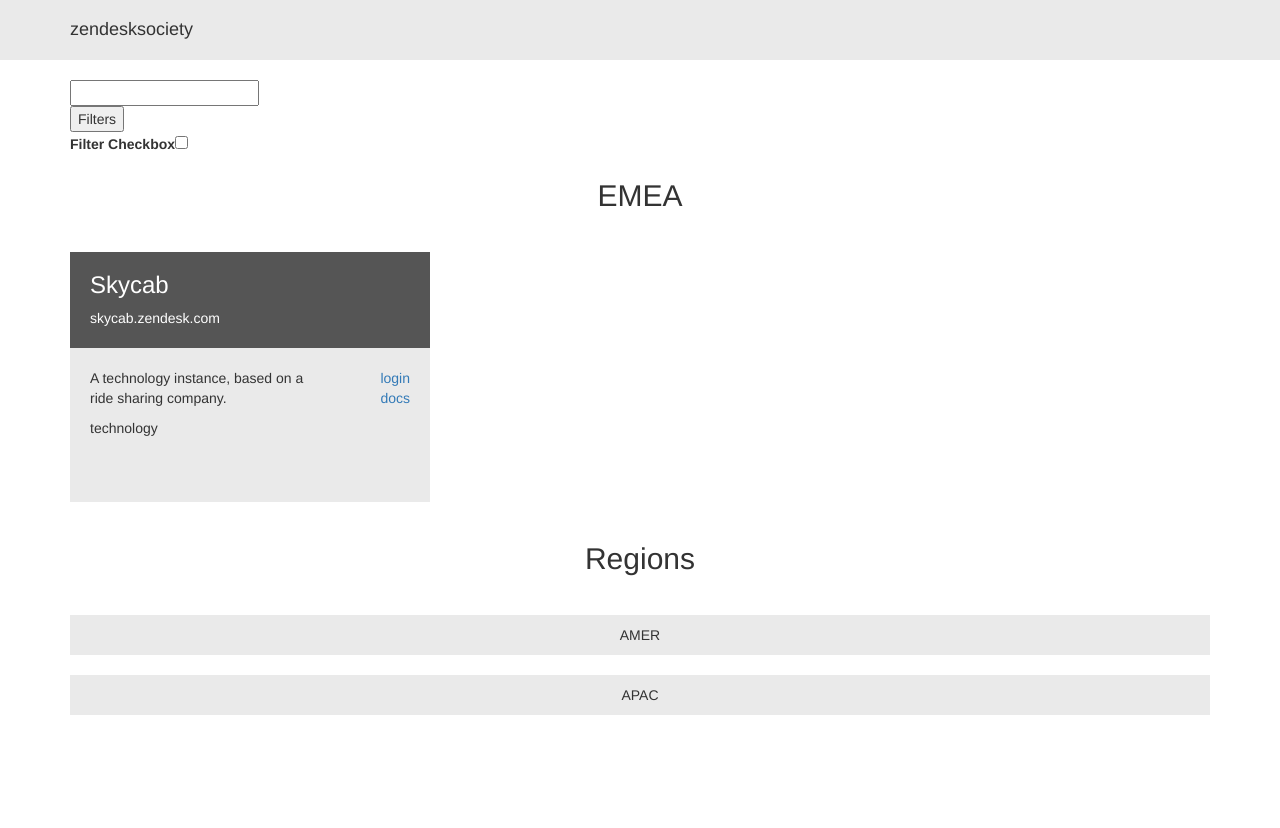
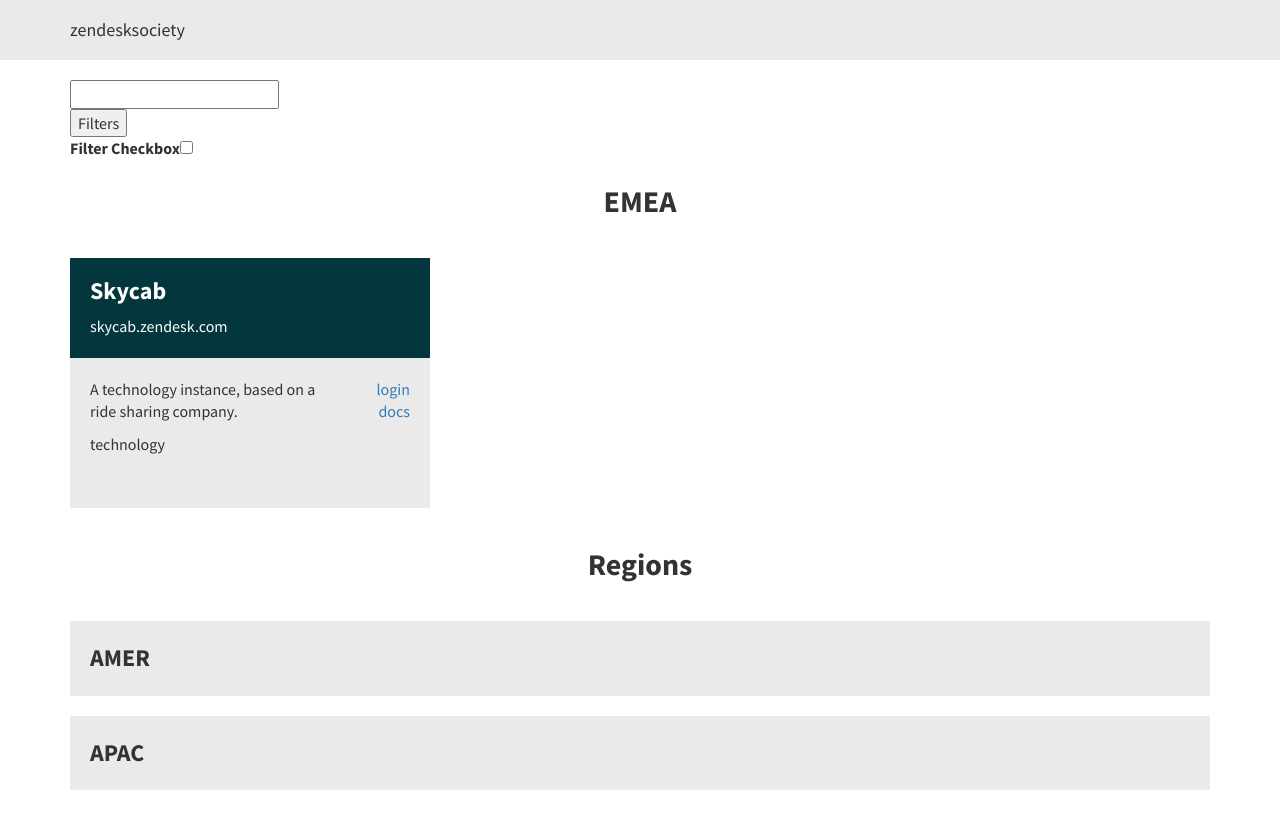
Before and after one commit to dashedstripes/society-demo, a React app: page / in a window 1280 px wide. Before the commit the page ends 800 px from the top, so only its background shows below. Built offline with nearby package versions, Linux system fonts and the light colour scheme.

Commit message:
Fix missing key and styles

```diff
--- a/public/index.html
+++ b/public/index.html
@@ -11,6 +11,7 @@
     -->
   <link rel="manifest" href="%PUBLIC_URL%/manifest.json">
   <link rel="shortcut icon" href="%PUBLIC_URL%/favicon.ico">
+  <link href="https://fonts.googleapis.com/css?family=Source+Sans+Pro:400,700" rel="stylesheet">
   <link rel="stylesheet" href="https://maxcdn.bootstrapcdn.com/bootstrap/3.3.7/css/bootstrap.min.css">
   <!--
       Notice the use of %PUBLIC_URL% in the tags above.
--- a/src/components/App.js
+++ b/src/components/App.js
@@ -3,6 +3,7 @@ import Header from './Header'
 import FormContainer from '../containers/FormContainer'
 import DemosContainer from '../containers/DemosContainer'
 import RegionsContainer from '../containers/RegionsContainer'
+import '../styles/App.css'
 
 class App extends Component {
   render() {
--- a/src/components/DemoCard.js
+++ b/src/components/DemoCard.js
@@ -5,7 +5,7 @@ class DemoCard extends Component {
   render() {
     return (
       <div className="DemoCard">
-        <div className="DemoCardTop">
+        <div className="DemoCardTop" style={{ backgroundColor: this.props.color }}>
           <h4 className="DemoCardName">{this.props.name}</h4>
           <a href={this.props.url} className="DemoCardURL">{this.props.url}</a>
         </div>
@@ -23,7 +23,7 @@ class DemoCard extends Component {
             </div>
           </div>
         </div>
-      </div>
+      </div >
     );
   }
 }
--- a/src/components/DemosList.js
+++ b/src/components/DemosList.js
@@ -5,11 +5,13 @@ class DemoList extends Component {
   render() {
     return (
       <div className="row">
-        {this.props.demos.map(demo => (
-          <div className="col-md-4">
-            <DemoCard key={demo.id} {...demo} />
-          </div>
-        ))}
+        {this.props.demos.map(demo => {
+          return (
+            <div key={demo.id} className="col-md-4">
+              <DemoCard {...demo} />
+            </div>
+          )
+        })}
       </div>
     )
   }
--- a/src/index.js
+++ b/src/index.js
@@ -16,6 +16,7 @@ const store = createStore(reducer, {
         {
           id: 1,
           name: 'Skycab',
+          color: '#03363D',
           url: 'skycab.zendesk.com',
           description: 'A technology instance, based on a ride sharing company.',
           type: 'technology',
@@ -32,6 +33,7 @@ const store = createStore(reducer, {
         {
           id: 1,
           name: 'Skycab US',
+          color: '#FF6D5A',
           url: 'skycab-us.zendesk.com',
           description: 'A technology instance, based on a ride sharing company.',
           type: 'technology',
@@ -48,6 +50,7 @@ const store = createStore(reducer, {
         {
           id: 1,
           name: 'Skycab US',
+          color: '#F79A3E',
           url: 'skycab-us.zendesk.com',
           description: 'A technology instance, based on a ride sharing company.',
           type: 'technology',
--- /dev/null
+++ b/src/styles/App.css
@@ -0,0 +1,4 @@
+body {
+  font-family: 'Source Sans Pro', sans-serif;
+  font-size: 16px;
+}
--- a/src/styles/DemoCard.css
+++ b/src/styles/DemoCard.css
@@ -12,6 +12,7 @@
 
 .DemoCardName {
   color: #ffffff;
+  font-weight: bold;
   font-size: 24px;
   margin-top: 0px;
 }
--- a/src/styles/DemosContainer.css
+++ b/src/styles/DemosContainer.css
@@ -1,4 +1,5 @@
 .DemosContainerTitle {
+  font-weight: bold;
   text-align: center;
   margin-bottom: 40px;
 }
--- a/src/styles/RegionButton.css
+++ b/src/styles/RegionButton.css
@@ -1,8 +1,12 @@
 .RegionButton {
   width: 100%;
-  padding: 10px 0px;
+  padding: 20px 0px;
+  padding-left: 20px;
+  font-weight: bold;
+  font-size: 24px;
   background: #eaeaea;
   margin-bottom: 20px;
   border: none;
   outline: none;
+  text-align: left;
 }
--- a/src/styles/RegionsContainer.css
+++ b/src/styles/RegionsContainer.css
@@ -3,6 +3,7 @@
 }
 
 .RegionsContainerTitle {
+  font-weight: bold;
   text-align: center;
   margin-bottom: 40px;
 }
```
